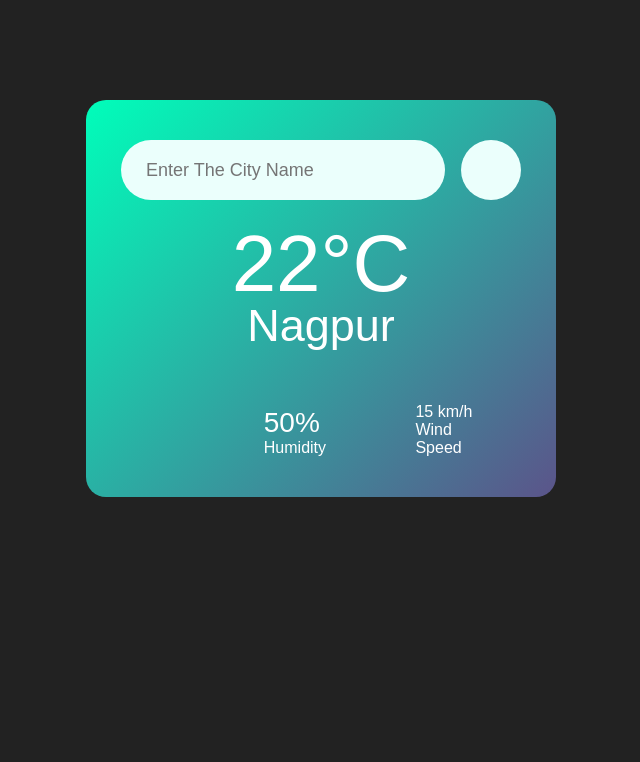
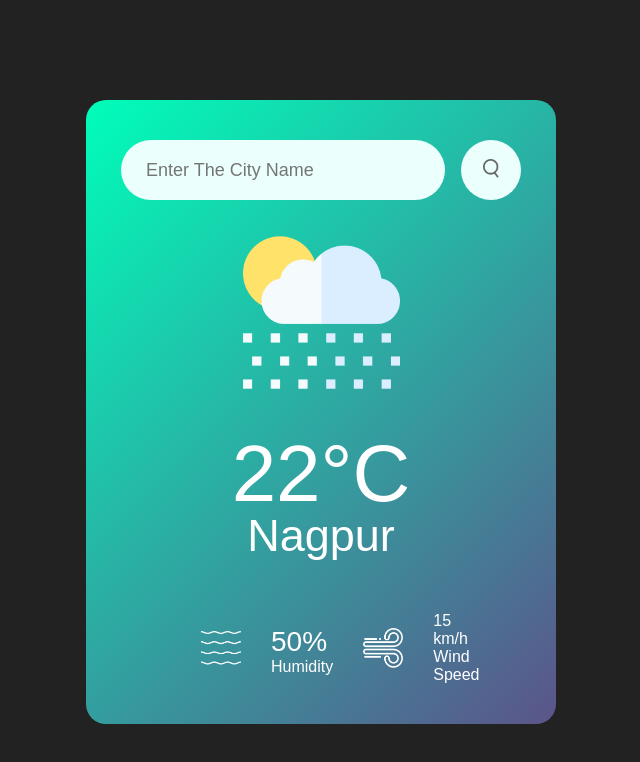
Before and after one commit to Aniketgawande1/wheather-app, a plain HTML site: page index.html in a window 1280 px wide. Shown: the whole page, without its empty margins (319-959 px from the left). Drawn offline with Linux system fonts and the light colour scheme.

Commit message:
'# commit'

```diff
--- a/index.html
+++ b/index.html
@@ -10,20 +10,20 @@
     <div class="card">
         <div class="search">
             <input type="text" placeholder="Enter The City Name " spellcheck="false">
-            <button><img src="search.png" alt=""></button>
+            <button><img src="images/search.png" alt=""></button>
         </div>
         <div class="weather">
-            <img src="rain.png" alt="">
+            <img src="images/rain.png" alt="">
             <h1 class="temp">22°C</h1>
             <h2 class="city">Nagpur</h2>
             <div class="details">
                 <div class="col">
-                    <img src="humidity.png" alt="">
+                    <img src="images/humidity.png" alt="">
                     <div>
                         <p class="humidity">50%</p>
                         <p>Humidity</p>
                     </div><div class="col">
-                        <img src="wind.png" alt="">
+                        <img src="images/wind.png" alt="">
                         <div>
                             <p class="Wind">15 km/h</p>
                             <p>Wind Speed</p>
```
Also changed, not shown: 2 other files.
